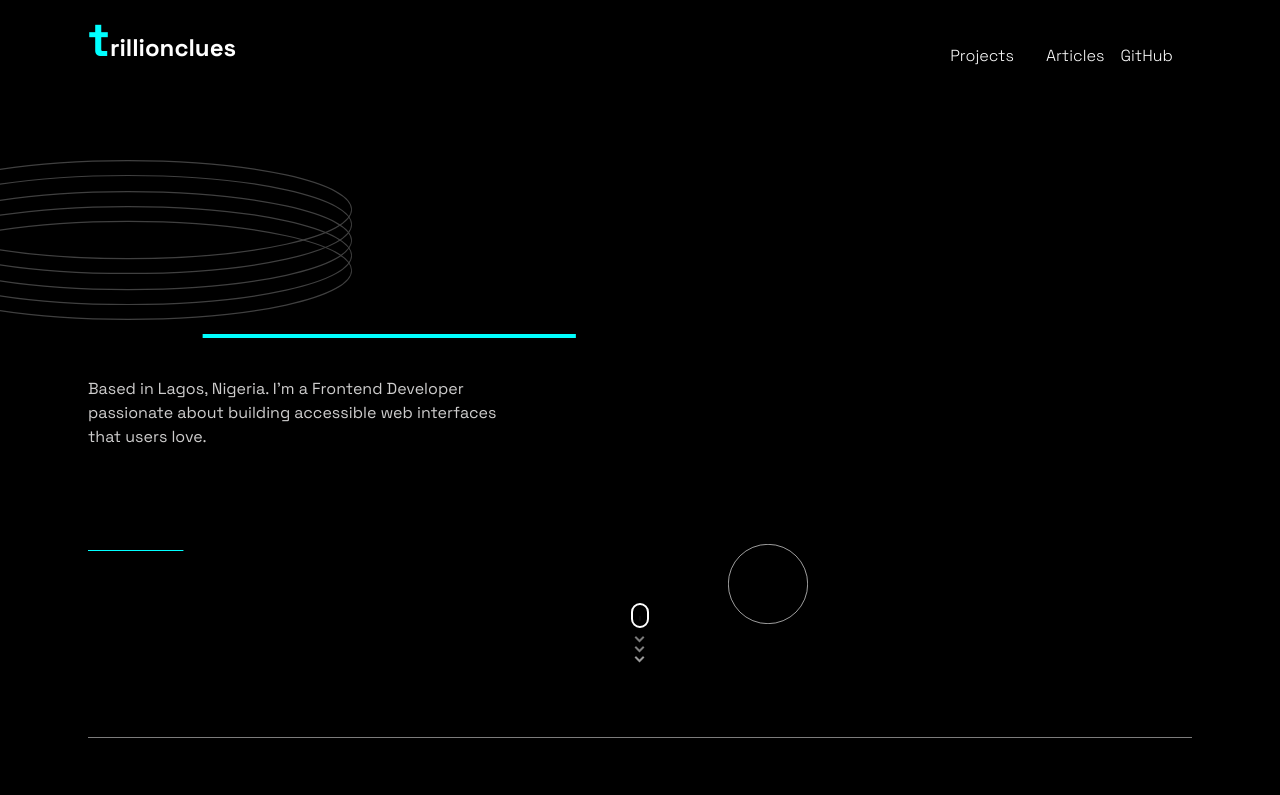
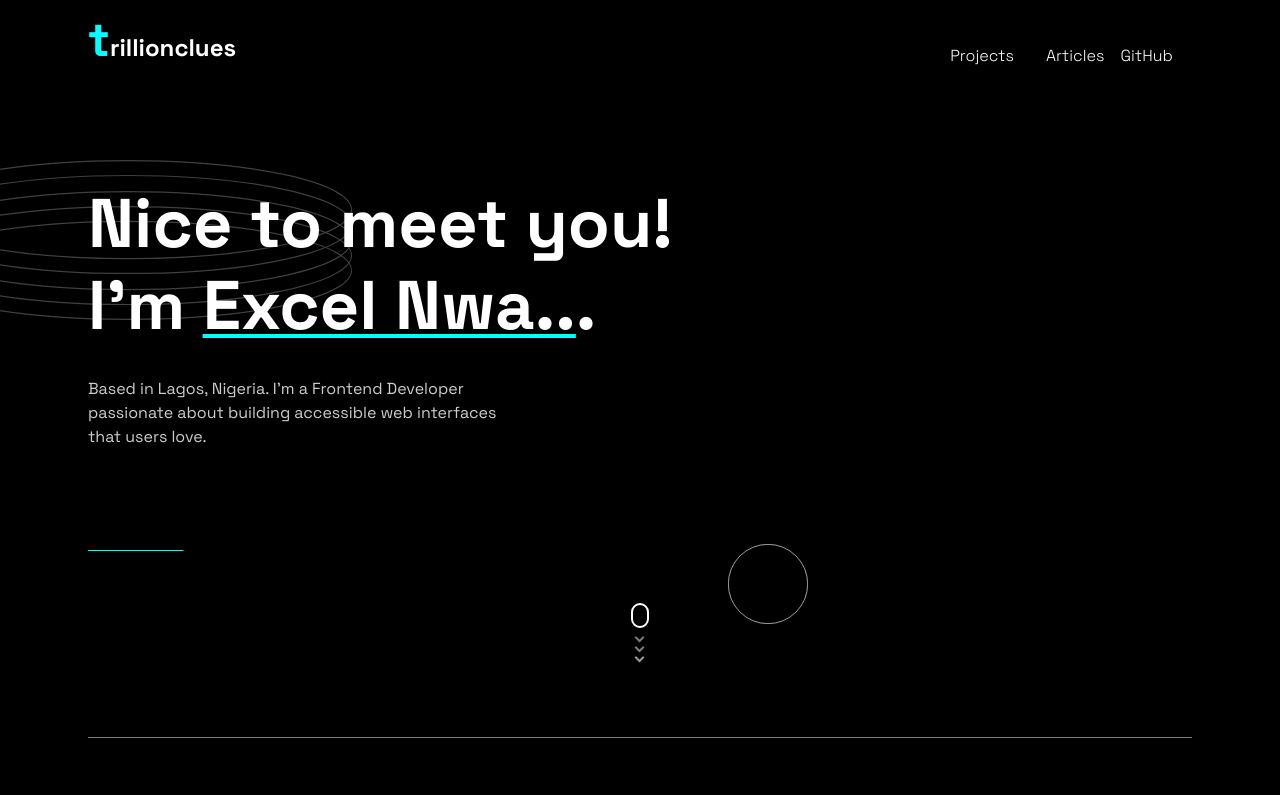
Before and after one commit to trillionclues/react-portfolio, a React (Vite) app: page / in a window 1280 px wide. Shown: the top 795 px of the page. Built offline with nearby package versions, Linux system fonts and the light colour scheme.

Commit message:
setup CI/CD

```diff
--- a/package.json
+++ b/package.json
@@ -9,6 +9,7 @@
     "preview": "vite preview"
   },
   "dependencies": {
+    "netlify-cli": "^12.5.0",
     "react": "^18.2.0",
     "react-dom": "^18.2.0",
     "react-icons": "^4.7.1",
--- a/src/index.css
+++ b/src/index.css
@@ -8,9 +8,8 @@
   padding: 0;
   margin: 0;
   box-sizing: border-box;
-
-  color-scheme: light dark;
-
+  color: #fff;
+  /* color-scheme: light dark; */
   font-synthesis: none;
   text-rendering: optimizeLegibility;
   -webkit-font-smoothing: antialiased;
@@ -33,6 +32,7 @@ html {
 
 body {
   background-color: #000;
+  color: #fff;
 }
 
 .container {
@@ -301,9 +301,6 @@ button:hover {
 /* project overview */
 .overview {
   transform: translateY(0);
-}
-
-.overview p {
 }
 
 /* Contact section */
--- a/src/routes/Home.jsx
+++ b/src/routes/Home.jsx
@@ -7,7 +7,7 @@ import Contact from './Contact'
 
 const Home = () => {
   return (
-    <div className=''>
+    <div className='home__menu'>
       <Hero />
       <Dropdown />
       <Skills />
```
Also changed, not shown: 2 other files (tests, documents, lock files or other folders).
